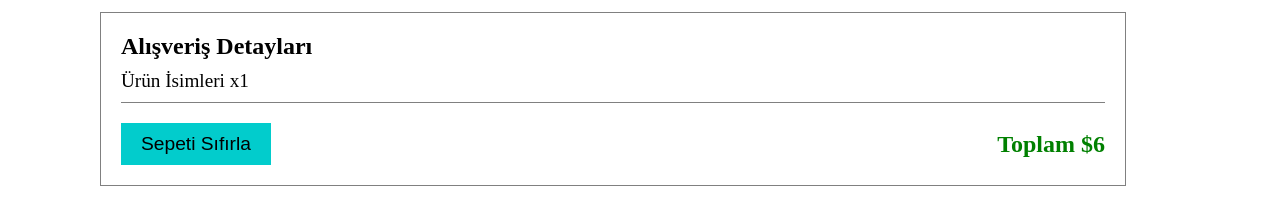
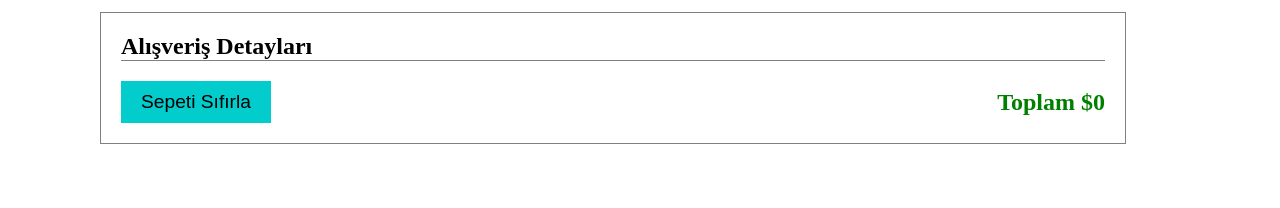
Before and after one commit to emremrt98/Spending-Money, a React (Create React App) app: page / in a window 1280 px wide. Shown: the part 1576-1784 px from the top of the page. Built offline with nearby package versions, Linux system fonts and the light colour scheme.

Commit message:
product list

```diff
--- a/src/App.js
+++ b/src/App.js
@@ -2,11 +2,12 @@ import './css/main.css';
 import Header from './components/header';
 import Product from './components/product';
 import Card from './components/card';
-import { faker } from '@faker-js/faker';
 import { useState } from 'react';
 
 function App() {
   const [totalPrice, setTotalPrice] = useState(10000000);
+  const [myProduct, setMyProduct] = useState([]);
+
   const production = [
     {
       name: "Hp Omen 15 Series",
@@ -58,7 +59,7 @@ function App() {
       price: 4800,
       img: "https://ssl-product-images.www8-hp.com/digmedialib/prodimg/lowres/c06611674.png"
     }
-  ]
+  ];
 
   return (
     <div className="App">
@@ -69,13 +70,21 @@ function App() {
           {
             production.map((data, index) => (
               <div key={index}>
-                <Product name={data.name} price={data.price} img={data.img} totalPrice={totalPrice} setTotalPrice={setTotalPrice} />
+                <Product
+                  name={data.name}
+                  price={data.price}
+                  img={data.img}
+                  totalPrice={totalPrice}
+                  setTotalPrice={setTotalPrice}
+                  myProduct={myProduct}
+                  setMyProduct={setMyProduct}
+                />
               </div>)
             )}
 
         </div>
         <div>
-          <Card />
+          <Card myProduct={myProduct} />
         </div>
       </div>
 
--- a/src/components/card.js
+++ b/src/components/card.js
@@ -1,15 +1,23 @@
 
+export default function Card({ myProduct }) {
 
-export default function Card() {
+    console.log(myProduct);
+
     return (
         <div className="card">
             <div className="card-header">
                 <h2>Alışveriş Detayları</h2>
-                <p>Ürün İsimleri x1 </p>
+                <ul>
+                    {
+                        myProduct.map((product, index) => (
+                            <li style={{ listStyle: "none", margin: 10 }} key={index}>{product.name} x1</li>
+                        ))
+                    }
+                </ul>
             </div>
             <div className="card-btn">
                 <button>Sepeti Sıfırla</button>
-                <h2>Toplam $6</h2>
+                <h2>Toplam $0</h2>
             </div>
         </div>
     )
--- a/src/components/product.js
+++ b/src/components/product.js
@@ -1,7 +1,12 @@
 import { useState } from "react";
 
-export default function Product({ name, price, img, totalPrice, setTotalPrice }) {
+export default function Product({ name, price, img, totalPrice, setTotalPrice, setMyProduct, myProduct }) {
     const [count, setCount] = useState(0);
+
+    const selling = price => {
+        setTotalPrice(totalPrice += price);
+        setCount(count - 1)
+    }
     const spellMoney = (price) => {
         if ((totalPrice - (Number(price)) <= 0)) {
             alert("Your money is not enough")
@@ -9,20 +14,25 @@ export default function Product({ name, price, img, totalPrice, setTotalPrice })
         else {
             setTotalPrice(totalPrice - (Number(price)));
             setCount(count + 1)
+            setMyProduct(prevList => ([...prevList, { ...prevList, name, price }]))
         }
     }
+
+
+
+
     return (
         <div className="product">
             <div>
                 <div className="img">
-                    <img src={img}/>
+                    <img src={img} />
                 </div>
                 <div className="info">
                     <h3>{name}</h3>
                     <p>{price}</p>
                 </div>
                 <div className="btn">
-                    {count ? <button onClick={() => setCount(count - 1)} className="sell">Sat</button> : <button className="sell" disabled>Sat</button>}
+                    {count ? <button onClick={() => selling(price)} className="sell">Sat</button> : <button className="sell" disabled>Sat</button>}
                     <p>{count}</p>
                     <button onClick={(e) => {
                         e.preventDefault();
```
